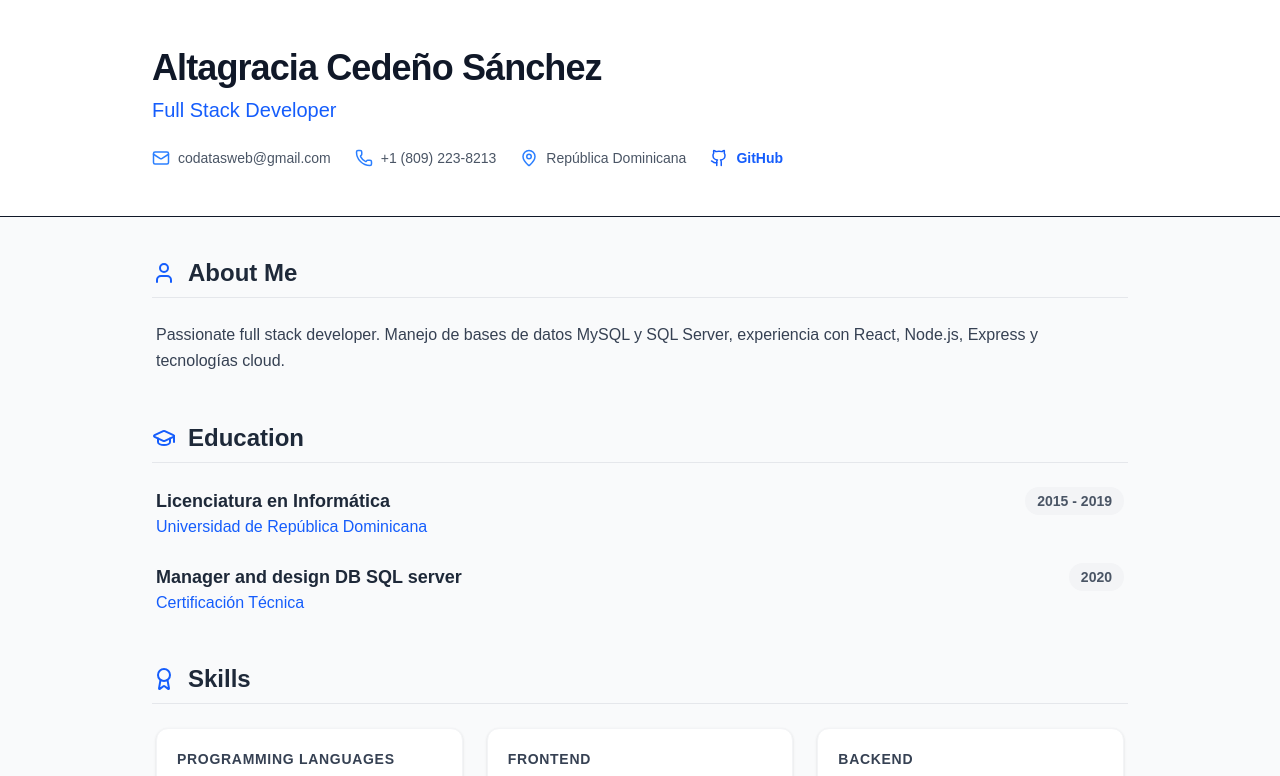
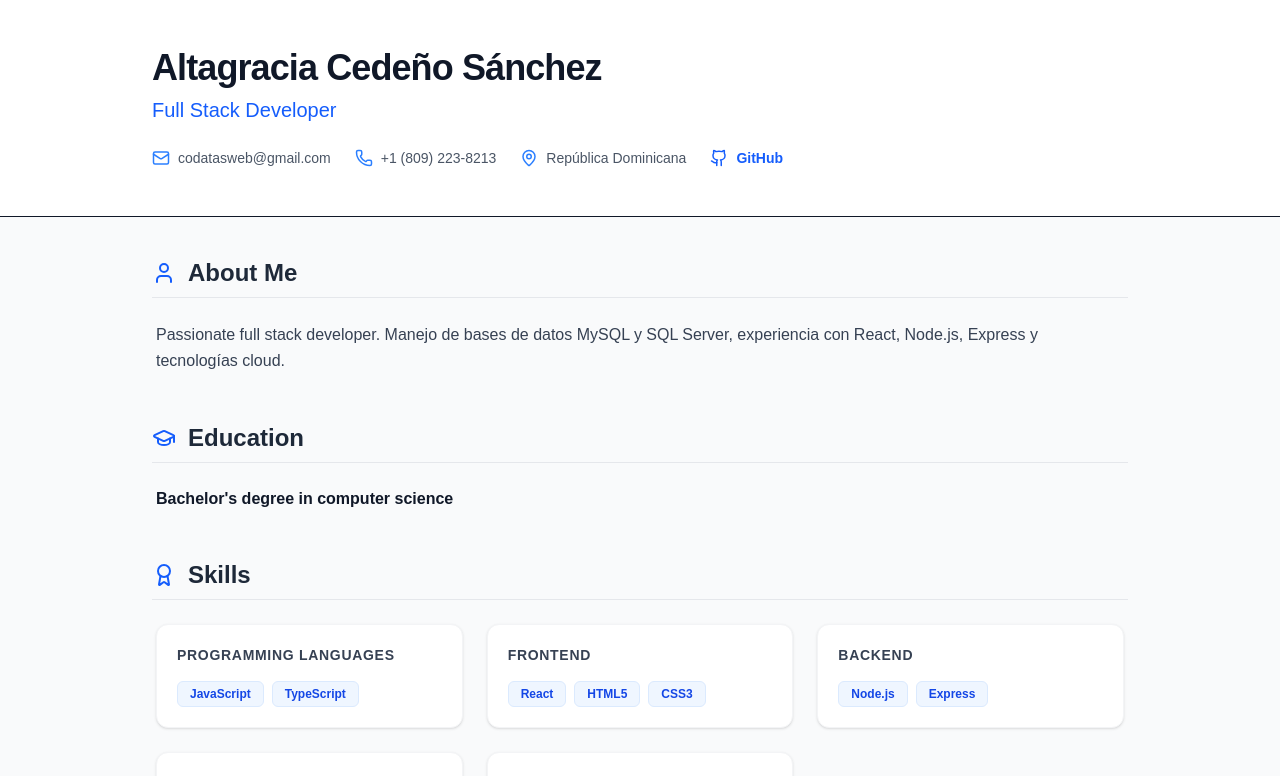
Before and after one commit to AltaCedeno/cv-app, a Next.js app: page / in a window 1280 px wide. Shown: the top 776 px of the page. Built offline with nearby package versions, Linux system fonts and the light colour scheme.

Commit message:
Fix case sensitivity in imports

```diff
--- a/src/app/components/EducationItem.tsx
+++ b/src/app/components/EducationItem.tsx
@@ -2,22 +2,19 @@ import React from 'react';
 
 interface EducationItemProps {
   degree: string;
-  school: string;
-  period: string;
+  //school: string;
+  //period: string;
 }
 
-export const EducationItem = ({ degree, school, period }: EducationItemProps) => (
-  <div className="mb-6 last:mb-0 group">
-    <div className="flex justify-between items-start">
+export const EducationItem = ({ degree }: EducationItemProps) => (
+  <div className="mb-4">
+
+        <h3 className="font-bold"> {degree}</h3>
+
+      <div className="flex justify-between items-start"> </div>
       <div>
-        <h4 className="text-lg font-bold text-gray-800 group-hover:text-blue-600 transition-colors">
-          {degree}
-        </h4>
-        <p className="text-blue-600 font-medium">{school}</p>
-      </div>
-      <span className="text-sm font-semibold bg-gray-100 text-gray-600 px-3 py-1 rounded-full">
-        {period}
-      </span>
+        <h4 className="text-lg font-bold text-gray-800 group-hover:text-blue-600 transition-colors"></h4>
+
     </div>
-  </div>
+    </div>
 );
--- a/src/app/layout.tsx
+++ b/src/app/layout.tsx
@@ -26,8 +26,7 @@ export default function RootLayout({
 }>) {
   return (
     <html lang="es"> {/* Cambiado a "es" para español */}
-      <body
-        className={`${geistSans.variable} ${geistMono.variable} antialiased`}
+      <body className={`${geistSans.variable} ${geistMono.variable} antialiased`}
       >
         {children}
       </body>
--- a/src/app/page.tsx
+++ b/src/app/page.tsx
@@ -10,7 +10,8 @@ import { Download } from 'lucide-react';
 import { Header } from './components/Header';
 import { Section } from './components/Section';
 import { EducationItem } from './components/EducationItem';
-import { SkillCategory } from './components/SkillCategory'; // Faltaba esta importación
+import { SkillCategory } from './components/SkillCategory';
+
 
 // 2. Iconos de lucide-react
 import { GraduationCap, Award, User } from 'lucide-react';
@@ -39,27 +40,24 @@ export default function Page() {
         {/* Sección Education */}
         <Section title="Education" icon={<GraduationCap className="w-6 h-6" />}>
           <EducationItem
-            degree="Licenciatura en Informática"
-            school="Universidad de República Dominicana"
-            period="2015 - 2019"
+            degree="Bachelor's degree in computer science"
+           // school="Universidad de República Dominicana"
+           // period="2015 - 2019"
           />
-          <EducationItem
-            degree="Manager and design DB SQL server"
-            school="Certificación Técnica"
-            period="2020"
-          />
+
+
         </Section>
 
         {/* Sección Skills */}
         <Section title="Skills" icon={<Award className="w-6 h-6" />}>
-          <div className="grid grid-cols-1 md:grid-cols-2 lg:grid-cols-3 gap-6">
+            <div className="grid grid-cols-1 md:grid-cols-2 lg:grid-cols-3 gap-6">
             <SkillCategory
               category="Programming Languages"
               skills={['JavaScript', 'TypeScript']}
             />
             <SkillCategory
               category="Frontend"
-              skills={['React', 'HTML5', 'CSS3', 'Tailwind CSS']}
+              skills={['React', 'HTML5', 'CSS3']}
             />
             <SkillCategory
               category="Backend"
```
